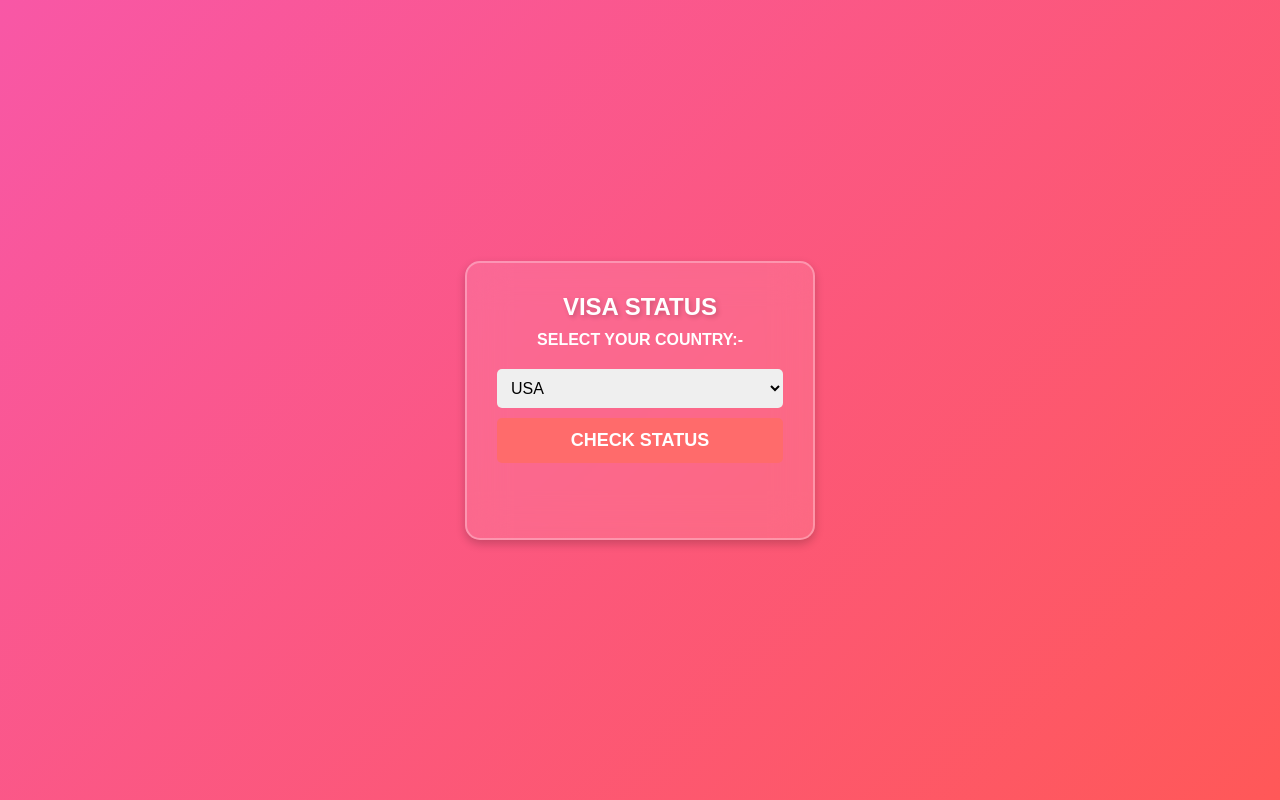
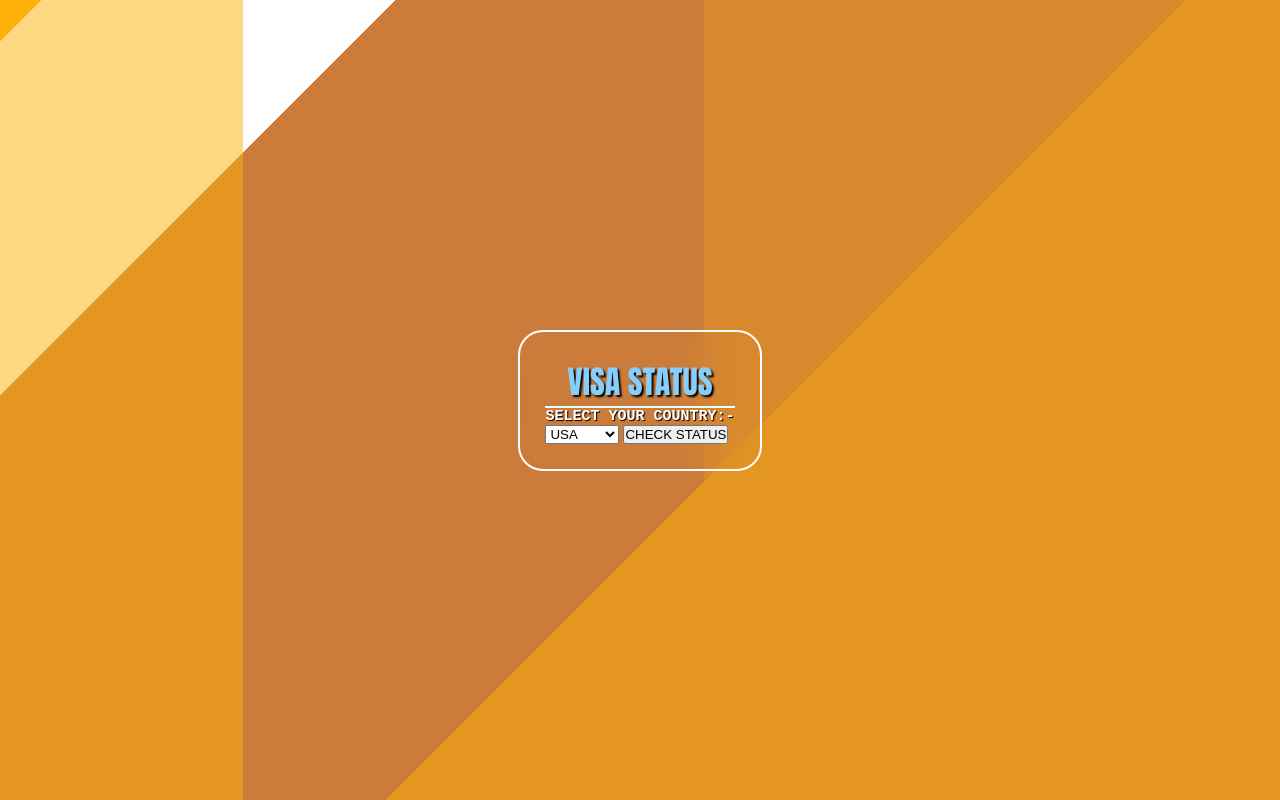
Before and after one commit to PiyushBorban49/js_form_submit, a plain HTML site: page index.html in a window 1280 px wide. Drawn offline with Linux system fonts and the light colour scheme.

Commit message:
Update style.css

```diff
--- a/style.css
+++ b/style.css
@@ -1,85 +1,40 @@
-* {
+*{
     margin: 0;
     padding: 0;
-    box-sizing: border-box;
-    font-family: 'Poppins', sans-serif;
 }
-
-body {
+body{
     display: flex;
     justify-content: center;
     align-items: center;
-    min-height: 100vh;
-    background: linear-gradient(135deg, #f857a6, #ff5858);
+    width: 100%;
+    background-image: linear-gradient(90deg, rgba(254, 177, 8,0.5) 0%, rgba(254, 177, 8,0.5) 19%,transparent 19%, transparent 43%,transparent 43%, transparent 55%,rgba(228, 150, 33,0.5) 55%, rgba(228, 150, 33,0.5) 100%),linear-gradient(135deg, rgb(254, 177, 8) 0%, rgb(254, 177, 8) 2%,transparent 2%, transparent 19%,rgb(203, 123, 58) 19%, rgb(203, 123, 58) 57%,rgb(228, 150, 33) 57%, rgb(228, 150, 33) 100%),linear-gradient(90deg, rgb(255,255,255),rgb(255,255,255));
+    height: 100vh;
 }
-
-.form_validation {
-    padding: 30px;
-    width: 350px;
-    background: rgba(255, 255, 255, 0.1);
+.form_validation{
+    height: auto;
+    padding: 25px;
+    background:transparent;
     backdrop-filter: blur(20px);
-    border-radius: 15px;
-    box-shadow: 0px 4px 10px rgba(0, 0, 0, 0.2);
+    border: 2px solid white;
+    border-radius: 25px;
+}
+.form_validation>h2{
     text-align: center;
-    border: 2px solid rgba(255, 255, 255, 0.3);
-    transition: transform 0.5s ease-in-out, opacity 0.5s ease-in-out;
+    border-bottom: 2px solid lightcyan;
+    font-family: Impact, Haettenschweiler, 'Arial Narrow Bold', sans-serif;
+    font-weight: 100;
+    color: lightskyblue;
+    font-size: 2rem;
+    text-shadow: 2px 2px 2px black;
 }
-
-h2 {
-    font-size: 24px;
-    color: #fff;
-    text-shadow: 2px 2px 5px rgba(0, 0, 0, 0.2);
+.form_validation>h4{
+    font-family: monospace;
+    font-size: 15px;
+    color: white;
+    text-shadow: 1px 1px 1px black;
 }
-
-h4 {
-    font-size: 16px;
-    margin: 10px 0;
-    color: #fff;
+.form_validation>h1{
+    font-family: 'Segoe UI', Tahoma, Geneva, Verdana, sans-serif;
+    font-size: 25px;
+    color: green;
 }
-
-select {
-    width: 100%;
-    padding: 10px;
-    margin: 10px 0;
-    border: none;
-    border-radius: 5px;
-    font-size: 16px;
-}
-
-button {
-    width: 100%;
-    padding: 12px;
-    background: #ff6b6b;
-    color: white;
-    font-size: 18px;
-    font-weight: bold;
-    border: none;
-    border-radius: 5px;
-    cursor: pointer;
-    transition: background 0.3s, transform 0.3s;
-}
-
-button:hover {
-    background: #ff4757;
-    transform: scale(1.05);
-}
-
-h1 {
-    font-size: 22px;
-    margin-top: 15px;
-    min-height: 30px;
-    text-align: center;
-    transition: opacity 0.5s ease-in-out, transform 0.5s ease-in-out;
-}
-
-/* Hidden class for initial state */
-.hidden {
-    opacity: 0;
-    transform: translateY(10px);
-}
-
-/* Visible class when status is shown */
-.visible {
-    opacity: 1;
-    transform: translateY(0);
-}
```
